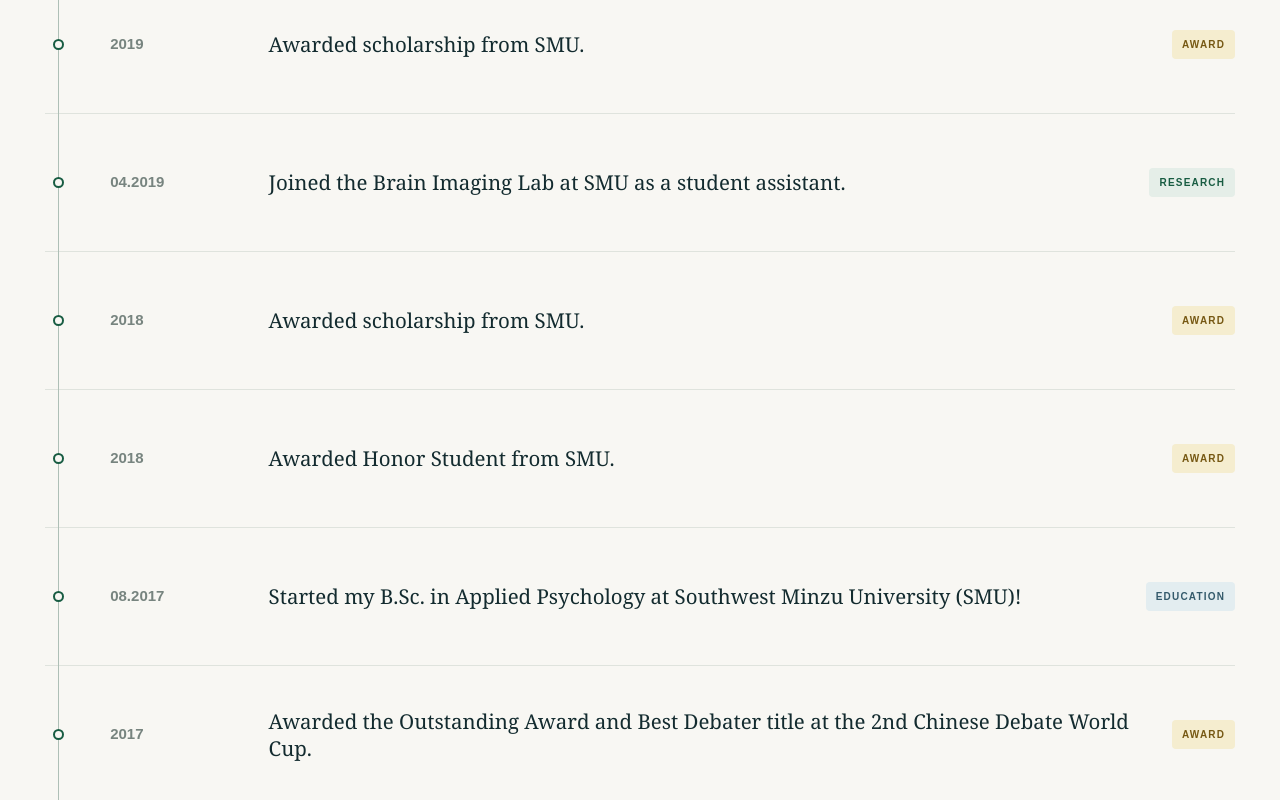
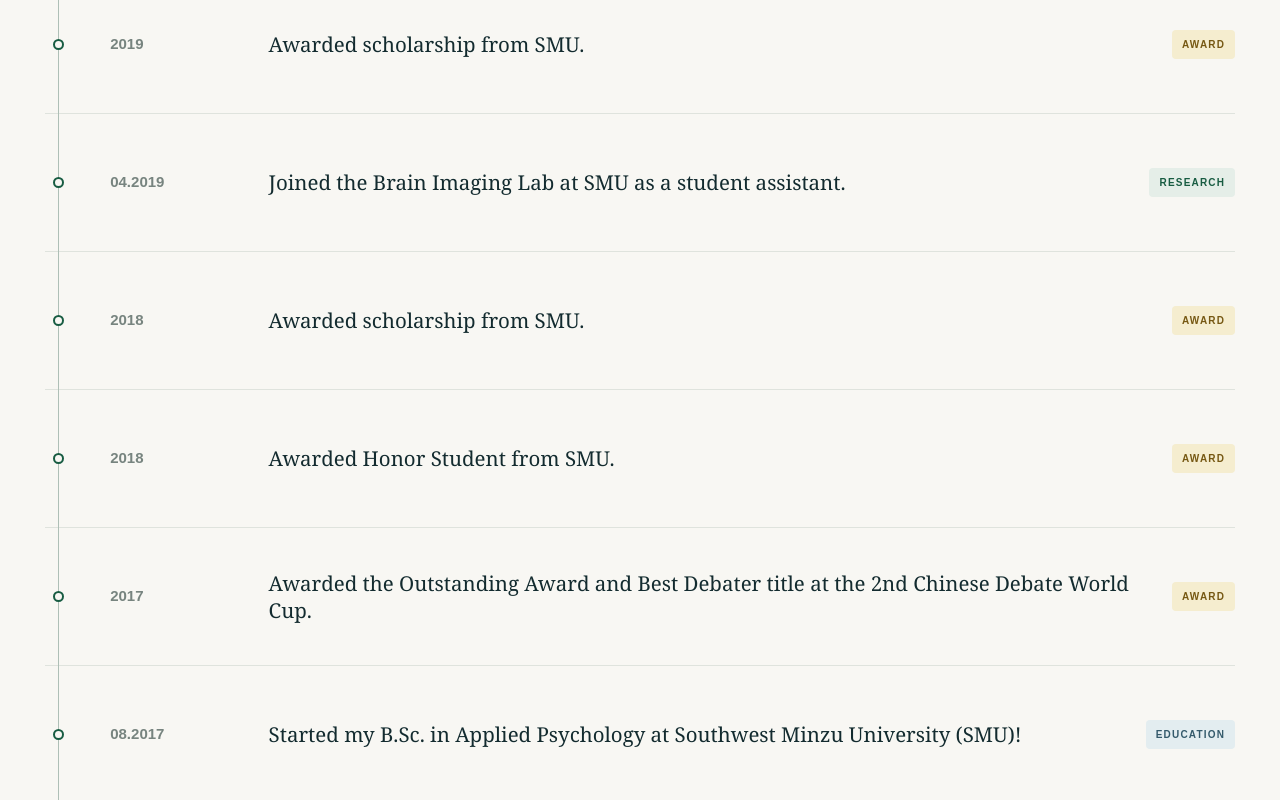
Before and after one commit to ChangCaoinGithub/ChangCaoinGithub.github.io, a Next.js app: page /news in a window 1280 px wide. Shown: the part 2292-3092 px from the top of the page. Built offline with nearby package versions, Linux system fonts and the light colour scheme.

Commit message:
Update items.ts

```diff
--- a/content/news/items.ts
+++ b/content/news/items.ts
@@ -9,7 +9,6 @@ export const news = [
   { date: "05.2025", title: "Joined the Haptic Intelligence Department at MPI-IS as a student assistant.", type: "Research" },
 
   { date: "09.2024", title: "Joined Bosch Digital in Stuttgart as a Data-Driven UX Researcher intern.", type: "Industry" },
-
   { date: "04.2024", title: "Joined the Realistic Depictions Lab at Leibniz-Institut for Knowledge Media (IWM) in Tübingen as a research intern.", type: "Research" },
 
   { date: "2022", title: "Serving as Student Representative on the APA Division 52 Global Student Committee.", type: "Social Activities" },
@@ -23,14 +22,12 @@ export const news = [
 
   { date: "2019", title: "Awarded Honor Student from SMU.", type: "Award" },
   { date: "2019", title: "Awarded scholarship from SMU.", type: "Award" },
-
   { date: "04.2019", title: "Joined the Brain Imaging Lab at SMU as a student assistant.", type: "Research" },
 
   { date: "2018", title: "Awarded scholarship from SMU.", type: "Award" },
   { date: "2018", title: "Awarded Honor Student from SMU.", type: "Award" },
 
+  { date: "2017", title: "Awarded the Outstanding Award and Best Debater title at the 2nd Chinese Debate World Cup.", type: "Award" },
   { date: "08.2017", title: "Started my B.Sc. in Applied Psychology at Southwest Minzu University (SMU)!", type: "Education" },
 
-  { date: "2017", title: "Awarded the Outstanding Award and Best Debater title at the 2nd Chinese Debate World Cup.", type: "Award" },
-
 ];
```
